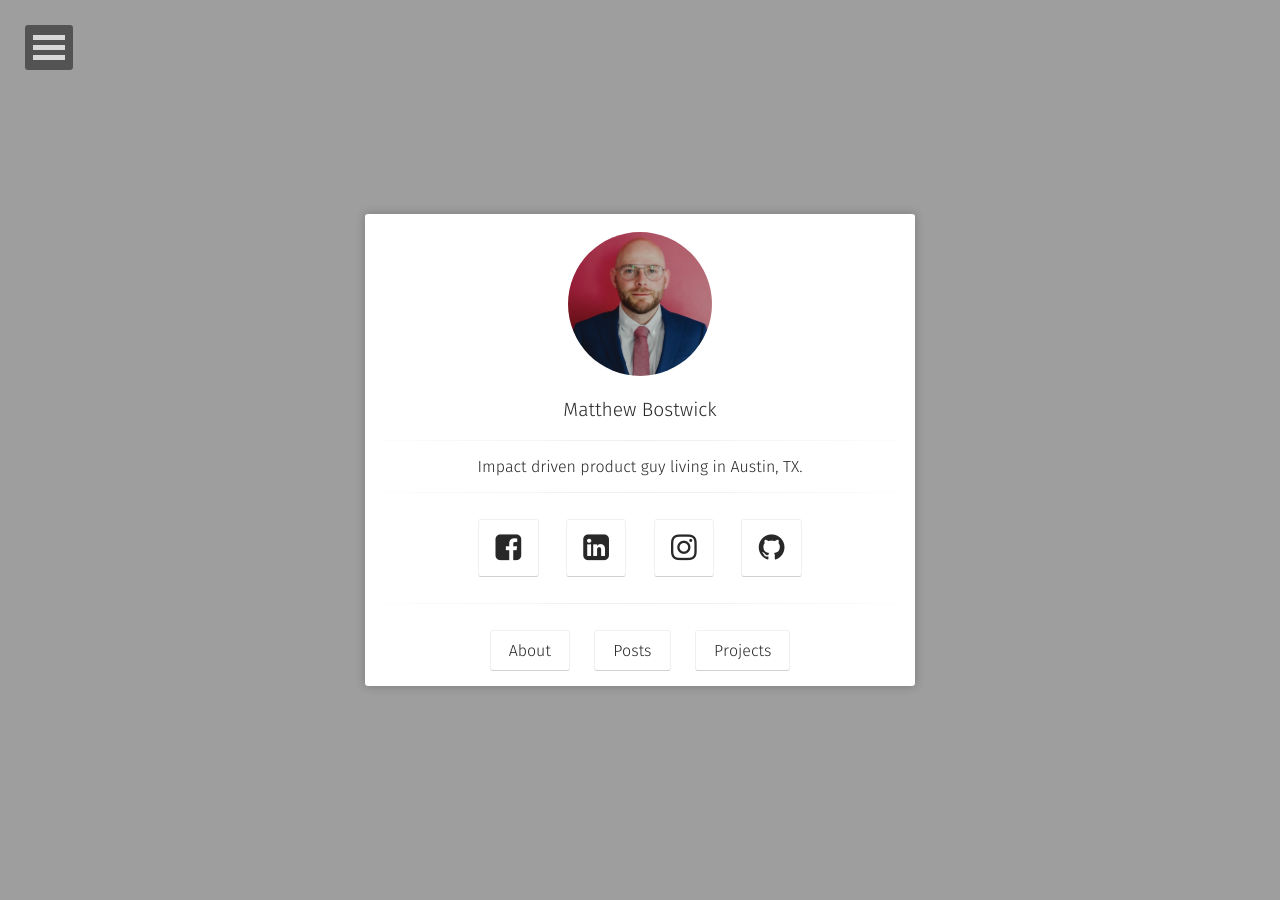
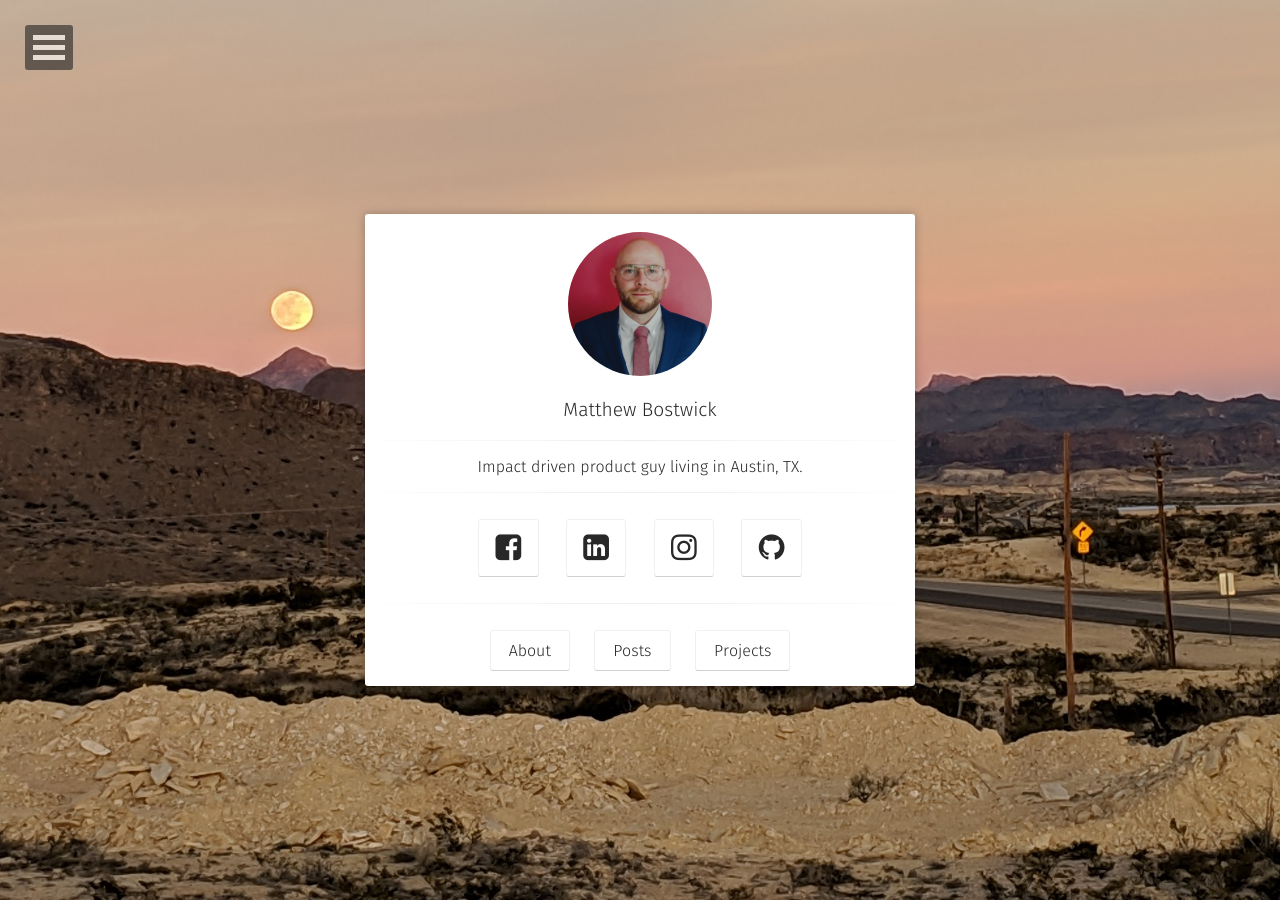
Before and after one commit to matthewbostwick/matthewbostwick.github.io, a Jekyll site: the page built from index.html, in a window 1280 px wide. Built offline with Jekyll 4.4.1, drawn with Linux system fonts in a browser that asks for light colours; some web fonts are replaced.

Commit message:
Update _config.yml

```diff
--- a/_config.yml
+++ b/_config.yml
@@ -5,7 +5,7 @@ description:        "Welcome to my personal site. Stay tuned for infrequent upda
 reading_time:       true
 words_per_minute:   200
 logo:               'assets/img/profile.jpeg'
-background:         'assets/img/sunset.jpg'
+background:         'assets/img/sunset.jpeg'
 tiled_bg:           false   # Set this true if you want to tile your background image, otherwise it will be covered
 locale:             en_US
 url:                https://matthewbostwick.github.io/
```
